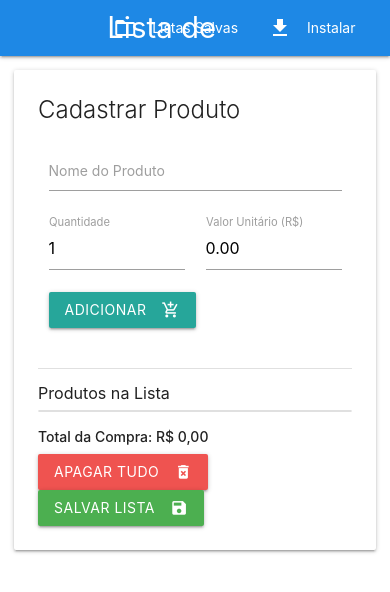
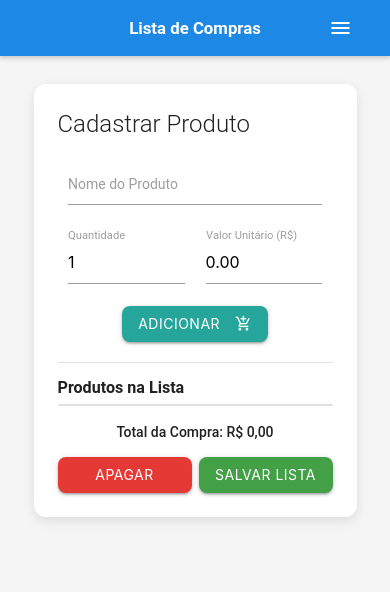
Before and after one commit to VenturaMatheus/Lista_de_compras, a plain HTML site: page index.html in a window 390 px wide. Drawn offline with nearby package versions, Linux system fonts and the light colour scheme.

Commit message:
Atualização dos estilos e do html

```diff
--- a/index.html
+++ b/index.html
@@ -6,7 +6,7 @@
   <link rel="icon" href="lista-de-desejos.png" type="image/png">
   <title>Lista de Compras</title>
 
-  <!-- Materialize CSS (Google) -->
+  <!-- Materialize CSS -->
   <link href="https://cdnjs.cloudflare.com/ajax/libs/materialize/1.0.0/css/materialize.min.css" rel="stylesheet">
   <link href="https://fonts.googleapis.com/icon?family=Material+Icons" rel="stylesheet">
 
@@ -15,24 +15,32 @@
 </head>
 <body>
 
+  <!-- Navbar responsiva -->
   <nav class="blue darken-1">
     <div class="nav-wrapper container">
       <a href="#" class="brand-logo">Lista de Compras</a>
-      <ul id="nav-mobile" class="right">
+      <a href="#" data-target="mobile-menu" class="sidenav-trigger right">
+        <i class="material-icons">menu</i>
+      </a>
+      <ul id="nav-mobile" class="right hide-on-med-and-down">
         <li><a id="openSavedBtn" href="#savedModal" class="modal-trigger"><i class="material-icons left">folder_open</i>Listas Salvas</a></li>
         <li><a id="installBtn" href="#"><i class="material-icons left">file_download</i>Instalar</a></li>
       </ul>
     </div>
   </nav>
 
-  <main>
+  <!-- Menu lateral para mobile -->
+  <ul class="sidenav" id="mobile-menu">
+    <li><a id="openSavedBtnMobile" href="#savedModal" class="modal-trigger"><i class="material-icons left">folder_open</i>Listas Salvas</a></li>
+    <li><a id="installBtnMobile" href="#"><i class="material-icons left">file_download</i>Instalar</a></li>
+  </ul>
+
+  <main class="container">
     <div class="card">
       <div class="card-content">
         <span class="card-title">Cadastrar Produto</span>
 
-        <div class="row">
-          <form id="productForm" class="col s12">
-            <div class="row">
+        <form id="productForm" class="row">
           <div class="input-field col s12 m5">
             <input id="productName" type="text" required>
             <label for="productName">Nome do Produto</label>
@@ -48,26 +56,23 @@
             <label for="productPrice">Valor Unitário (R$)</label>
           </div>
 
-              <div class="col s12 m2" style="display:flex;align-items:center;">
+          <div class="col s12 m2 center-align">
             <button class="btn waves-effect waves-light" type="submit">
               Adicionar <i class="material-icons right">add_shopping_cart</i>
             </button>
           </div>
-            </div>
         </form>
-        </div>
 
         <div class="divider"></div>
 
         <div style="margin-top:16px">
           <h6>Produtos na Lista</h6>
-
           <ul id="productList" class="collection"></ul>
 
-          <div class="actions">
-            <strong>Total da Compra: R$ <span id="grandTotal">0.00</span></strong>
+          <div class="actions center-align">
+            <p><strong>Total da Compra: R$ <span id="grandTotal">0.00</span></strong></p>
 
-            <div>
+            <div class="btn-group">
               <button id="clearBtn" class="btn red lighten-1 waves-effect waves-light">
                 Apagar Tudo <i class="material-icons right">delete_forever</i>
               </button>
@@ -92,8 +97,13 @@
     </div>
   </div>
 
-  <!-- Materialize JS -->
+  <!-- Scripts -->
   <script src="https://cdnjs.cloudflare.com/ajax/libs/materialize/1.0.0/js/materialize.min.js"></script>
+  <script>
+    document.addEventListener('DOMContentLoaded', function() {
+      M.AutoInit(); // inicializa todos os componentes Materialize
+    });
+  </script>
   <script src="script.js"></script>
 </body>
 </html>
--- a/style.css
+++ b/style.css
@@ -1,12 +1,22 @@
+/* ==============================
+   ESTILOS GERAIS
+============================== */
 html, body {
   height: 100%;
+  margin: 0;
+  padding: 0;
 }
 
 body {
   display: flex;
   flex-direction: column;
+  background-color: #f5f5f5;
+  font-family: 'Roboto', sans-serif;
 }
 
+/* ==============================
+   CONTEÚDO PRINCIPAL
+============================== */
 main {
   flex: 1;
   padding: 1rem;
@@ -14,9 +24,43 @@ main {
 
 .card {
   max-width: 1200px;
-  margin: 0 auto;
+  margin: 1rem auto;
+  border-radius: 12px;
+  box-shadow: 0 4px 12px rgba(0,0,0,0.1);
 }
 
+/* ==============================
+   HEADER / NAVBAR
+============================== */
+nav {
+  box-shadow: 0 2px 5px rgba(0,0,0,0.2);
+}
+
+nav .brand-logo {
+  font-weight: 600;
+  font-size: 1.5rem;
+}
+
+nav ul li a {
+  font-size: 0.95rem;
+  display: flex;
+  align-items: center;
+  gap: 4px;
+}
+
+/* Ajuste de alinhamento e espaçamento em telas pequenas */
+@media (max-width: 600px) {
+  nav .brand-logo {
+    font-size: 1.2rem;
+  }
+  nav ul li a {
+    font-size: 0.9rem;
+  }
+}
+
+/* ==============================
+   FORMULÁRIO DE PRODUTOS
+============================== */
 .product-row {
   display: flex;
   align-items: center;
@@ -32,20 +76,93 @@ main {
   min-width: 110px;
 }
 
+/* ==============================
+   AÇÕES E BOTÕES
+============================== */
 .actions {
   display: flex;
   justify-content: space-between;
+  align-items: center;
+  flex-wrap: wrap;
+  gap: 0.75rem;
+  margin-top: 16px;
+}
+
+/* Botões lado a lado com espaçamento uniforme */
+.actions > div {
+  display: flex;
   flex-wrap: wrap;
   gap: 0.5rem;
-  margin-top: 12px;
 }
 
+/* Ajuste responsivo para mobile */
 @media (max-width: 600px) {
   .product-row {
     flex-direction: column;
     align-items: stretch;
   }
+
   .money {
     min-width: unset;
   }
+
+  .actions {
+    flex-direction: column;
+    align-items: stretch;
+    gap: 1rem;
+  }
+
+  .actions > div {
+    display: flex;
+    justify-content: space-between;
+  }
+
+  .actions button {
+    flex: 1;
+  }
 }
+
+/* ==============================
+   MODAL DE LISTAS SALVAS
+============================== */
+#savedModal .modal-content {
+  max-height: 70vh;
+  overflow-y: auto;
+}
+
+#savedListsContainer {
+  margin-top: 10px;
+}
+
+#savedListsContainer .collection-item {
+  display: flex;
+  justify-content: space-between;
+  align-items: center;
+}
+
+/* ==============================
+   MELHORIAS VISUAIS
+============================== */
+button.btn i.material-icons {
+  font-size: 1.2rem;
+}
+
+.btn {
+  border-radius: 8px;
+}
+
+.btn.red {
+  background-color: #e53935 !important;
+}
+
+.btn.green {
+  background-color: #43a047 !important;
+}
+
+.btn:hover {
+  opacity: 0.9;
+}
+
+h6 {
+  font-weight: 600;
+}
```
Lines whose indentation alone changed are shown as unchanged.
